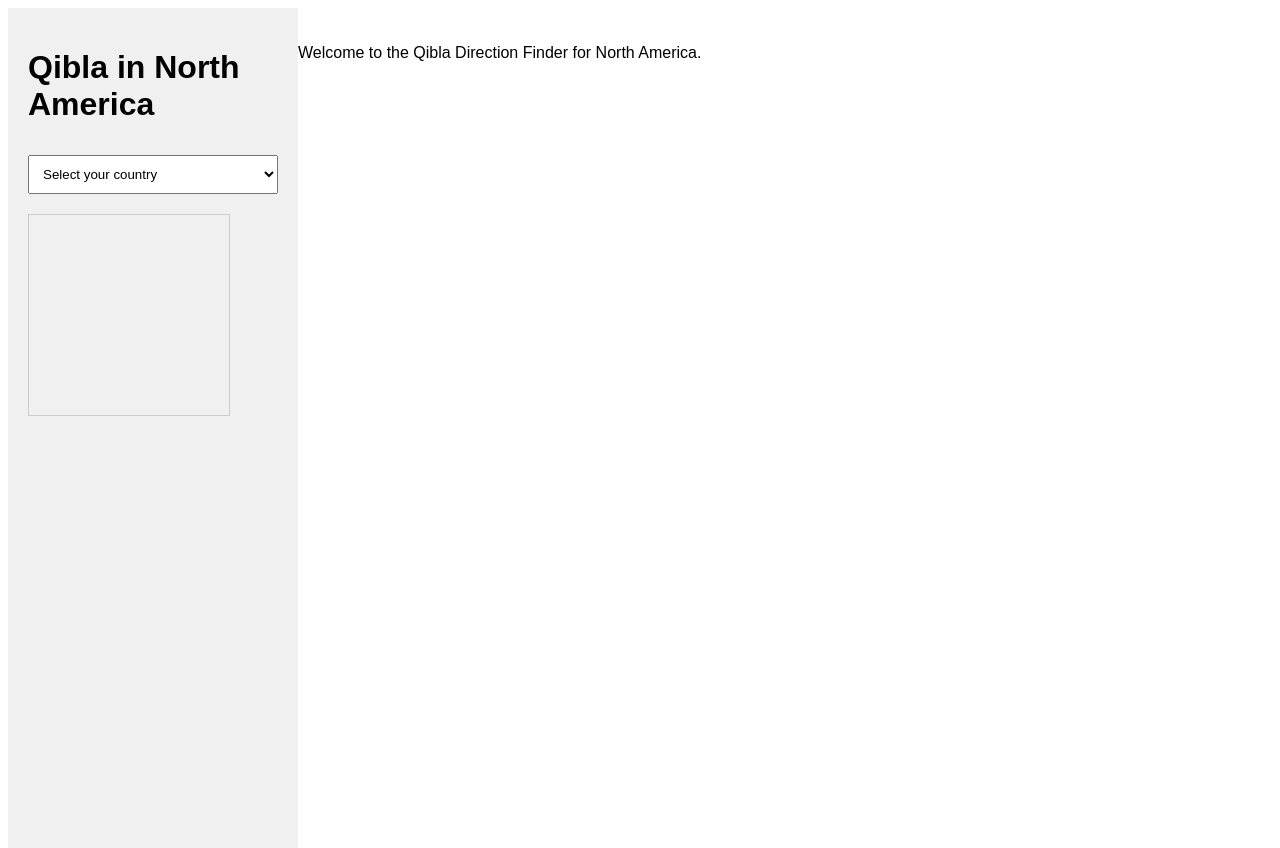
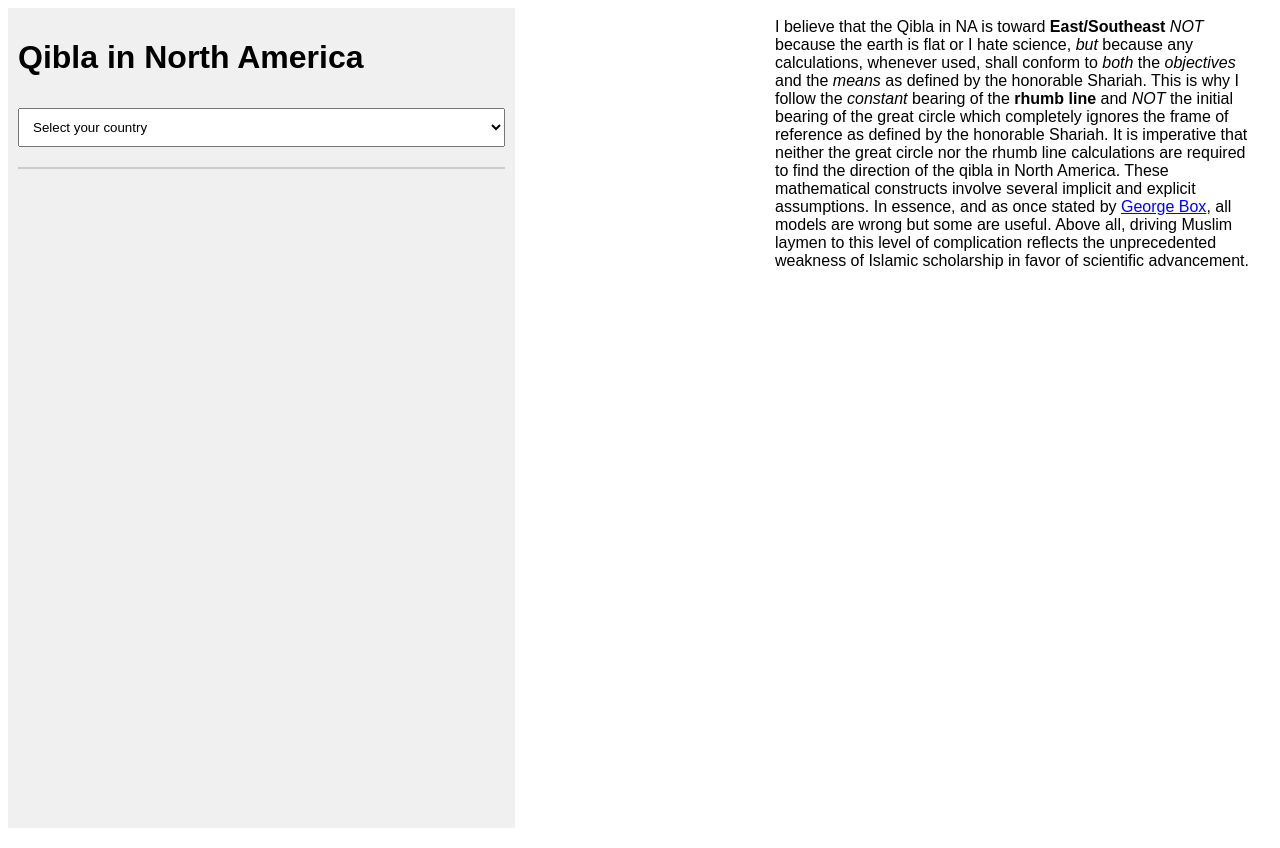
Before and after one commit to skababji/qibla_site, a Flask app: template templates/index.html in a window 1280 px wide. Run offline with Flask 3, Linux system fonts and the light colour scheme; the template is opened without the code that fills it, so the values that code supplies are empty; parts of the project's set-up code (start-up, migrations or seed data) failed here and were passed over.

Commit message:
functional but mesy

```diff
--- /dev/null
+++ b/static/layout.css
@@ -0,0 +1,10 @@
+/* layout.css */
+.container {
+    display: flex;
+    justify-content: space-between;
+}
+
+.content, .sidebar {
+    flex: 1;
+    padding: 10px;
+}
--- a/static/styles.css
+++ b/static/styles.css
@@ -1,6 +1,14 @@
+/* styles.css */
 body {
-    font-family: Arial, sans-serif;
+    font-family: sans-serif;
+    font-size: 16px;
 }
+
+a {
+    color: #0000FF; /* Default blue color for links */
+}
+
+
 
 .sidebar {
     float: left;
--- a/templates/index.html
+++ b/templates/index.html
@@ -4,9 +4,11 @@
     <meta charset="UTF-8">
     <meta name="viewport" content="width=device-width, initial-scale=1.0">
     <link rel="stylesheet" href="{{ url_for('static', filename='styles.css') }}">
+    <link rel="stylesheet" href="{{ url_for('static', filename='layout.css') }}">
     <title>Qibla Direction in North America</title>
 </head>
 <body>
+    <div class="container">
         <div class="sidebar">
             <h1>Qibla in North America</h1>
             <select id="countrySelect" name="country">
@@ -19,11 +21,20 @@
                 <option value="">Select your city</option>
             </select>
             <button id="calculateButton" style="display: none;">Calculate Bearing</button>
-        <div id="compass" style="width: 200px; height: 200px; margin-top: 20px;"></div>
+            <div id="compass"></div>
             <div id="results"></div>
         </div>
         <div class="content">
-        <p>Welcome to the Qibla Direction Finder for North America.</p>
+            <span>
+                I believe that the Qibla in NA is toward <strong>East/Southeast</strong> <em>NOT</em> because the earth is flat or I hate science, <em>but</em> because any calculations, whenever used, shall conform to <em>both</em> the <em>objectives</em> and the <em>means</em> as defined by the honorable Shariah.
+            </span>
+            <span>
+                This is why I follow the <em>constant</em> bearing of the <strong>rhumb line</strong> and <em>NOT</em> the initial bearing of the great circle which completely ignores the frame of reference as defined by the honorable Shariah.
+            </span>
+            <span>
+                It is imperative that neither the great circle nor the rhumb line calculations are required to find the direction of the qibla in North America. These mathematical constructs involve several implicit and explicit assumptions. In essence, and as once stated by <a href="https://en.wikipedia.org/wiki/George_E._P._Box">George Box</a>, all models are wrong but some are useful. Above all, driving Muslim laymen to this level of complication reflects the unprecedented weakness of Islamic scholarship in favor of scientific advancement.
+            </span>
+        </div>
     </div>
     <script src="{{ url_for('static', filename='scripts.js') }}"></script>
 </body>
```
Lines whose indentation alone changed are shown as unchanged.
